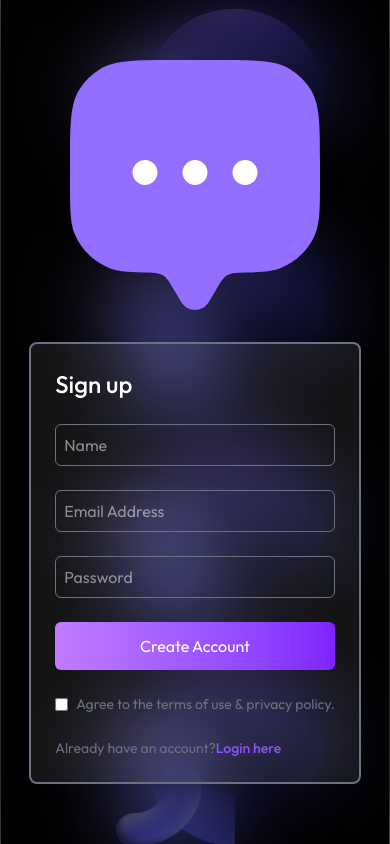
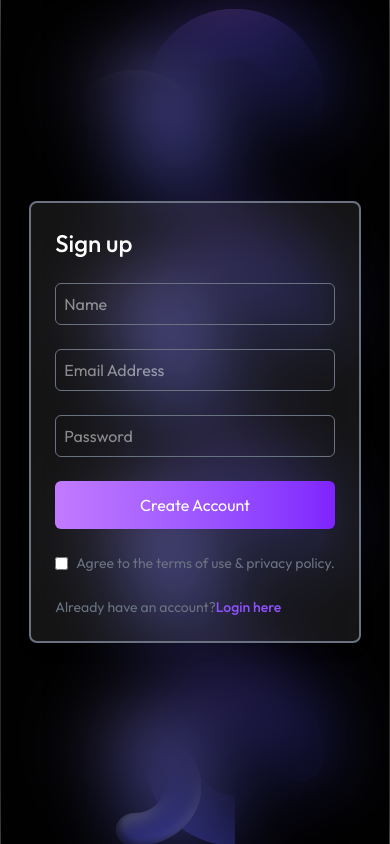
Before and after one commit to PREMTALOKAR27/QUICKCHAT, a React (Vite) app in the folder client/: page /login in a window 390 px wide. Built offline with nearby package versions, Linux system fonts and the light colour scheme; no server answers.

Commit message:
hide logo when w is sm

```diff
--- a/client/src/pages/LoginPage.jsx
+++ b/client/src/pages/LoginPage.jsx
@@ -31,7 +31,7 @@ const LoginPage = () => {
       gap-8 sm:justify-evenly max-sm:flex-col backdrop-blur-2xl">
 
       {/*-------right side---------*/}
-      <img src={assets.favicon} alt="" className="w-[min(30vh,250px)]"/>
+      <img src={assets.favicon} alt="" className="w-[min(30vh,250px)] hidden md:block"/>
 
       {/*--------right side-----------*/}
       <form onSubmit={(e)=>onSubmitHandler(e)} className="border-2 bg-white/8 text-white border-gray-500 p-6 flex flex-col gap-6 rounded-lg shadow-lg">
```
